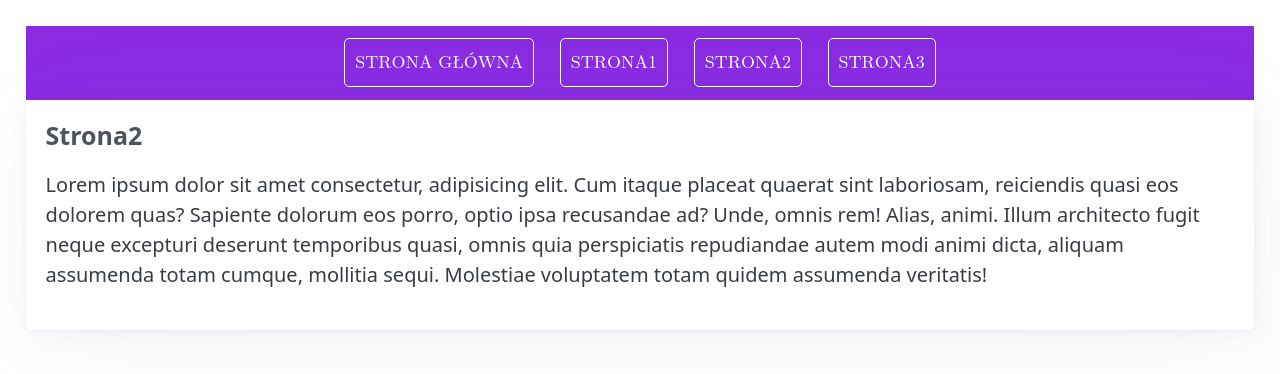
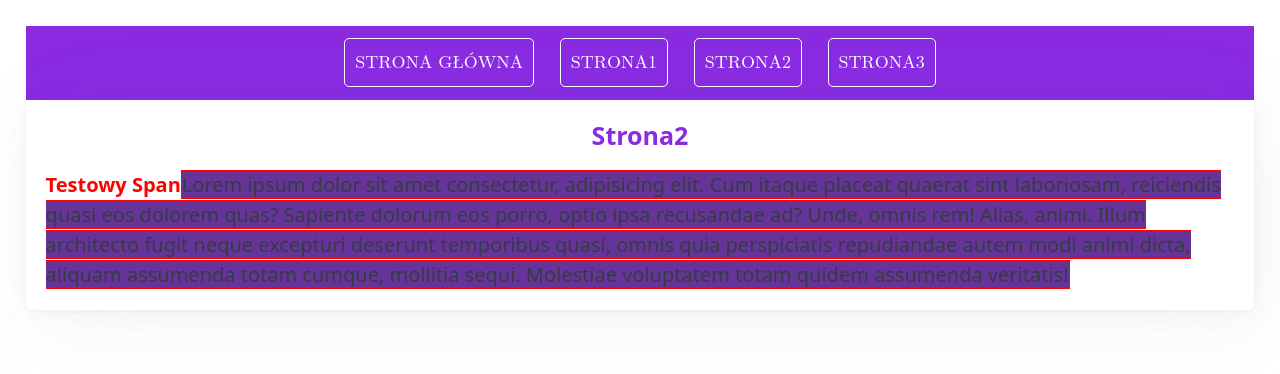
Before and after one commit to an93na/przypomienie, a React (Create React App) app: page /strona2 in a window 1280 px wide. Shown: the top 374 px of the page. Built offline with nearby package versions, Linux system fonts and the light colour scheme.

Commit message:
dodanie styli ddla strona2

```diff
--- a/src/components/Strona1.js
+++ b/src/components/Strona1.js
@@ -28,6 +28,7 @@ export const Strona1 = () => {
         <li>Last Name: <b>{user.lastName}</b></li>
         <li>Age: <b>{user.age}</b></li>
       </ul>
+      <p>{przykladowaZmienna}</p>
       <div>
         <p>wynik dodawania 5 + 10 = {addTwoNumbers(5, 10)}</p>
         <p>wynik mnożenia 5 * 10 = {wynikMnozenia}</p>
--- a/src/components/Strona2.js
+++ b/src/components/Strona2.js
@@ -1,10 +1,12 @@
 import React from 'react'
+import style2 from '../style/StyleStrona2.module.css'
 
 export const Strona2 = () => {
   return (
     <article>
-      <h4>Strona2</h4>
-      <p>
+      <h4 className={style2.naglowek}>Strona2</h4>
+      <span style={{color: 'red', fontWeight: 'bold'}}>Testowy Span</span>
+      <p style={{display: 'inline', border: '1px solid red', backgroundColor: 'rebeccapurple'}}>
         Lorem ipsum dolor sit amet consectetur, adipisicing elit. Cum itaque placeat quaerat sint laboriosam, reiciendis quasi eos dolorem quas? Sapiente dolorum eos porro, optio ipsa recusandae ad? Unde, omnis rem!
         Alias, animi. Illum architecto fugit neque excepturi deserunt temporibus quasi, omnis quia perspiciatis repudiandae autem modi animi dicta, aliquam assumenda totam cumque, mollitia sequi. Molestiae voluptatem totam quidem assumenda veritatis!
       </p>
--- /dev/null
+++ b/src/style/StyleStrona2.module.css
@@ -0,0 +1,5 @@
+.naglowek{
+    color: blueviolet;
+    text-align: center;
+    font-weight: bold;
+}
```
